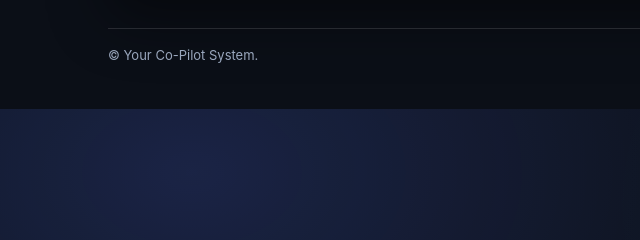
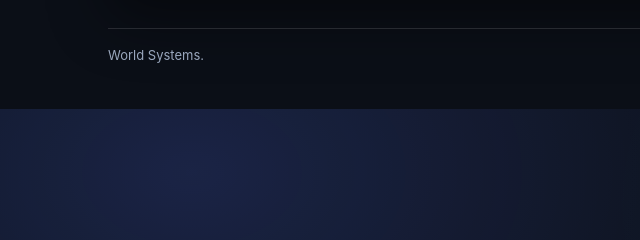
Before and after one commit to WemirKG/World-Systems, a plain HTML site: page creators.html in a window 1280 px wide. Shown: the part 526-766 px from the top of the page, 0-640 px from the left. Drawn offline with Linux system fonts and the light colour scheme; a script that the page names is missing.

Commit message:
Update creators.html

```diff
--- a/creators.html
+++ b/creators.html
@@ -3,7 +3,7 @@
 <head>
   <meta charset="utf-8"/>
   <meta name="viewport" content="width=device-width, initial-scale=1"/>
-  <title>Creators | Your Co-Pilot System</title>
+  <title>Creators | World Systems</title>
   <link rel="stylesheet" href="styles.css"/>
 </head>
 <body>
@@ -62,7 +62,7 @@
     </div>
 
     <div class="footer">
-      <div>© <span id="year"></span> Your Co-Pilot System.</div>
+      <div> <span id="year"></span> World Systems.</div>
     </div>
   </div>
 
```
